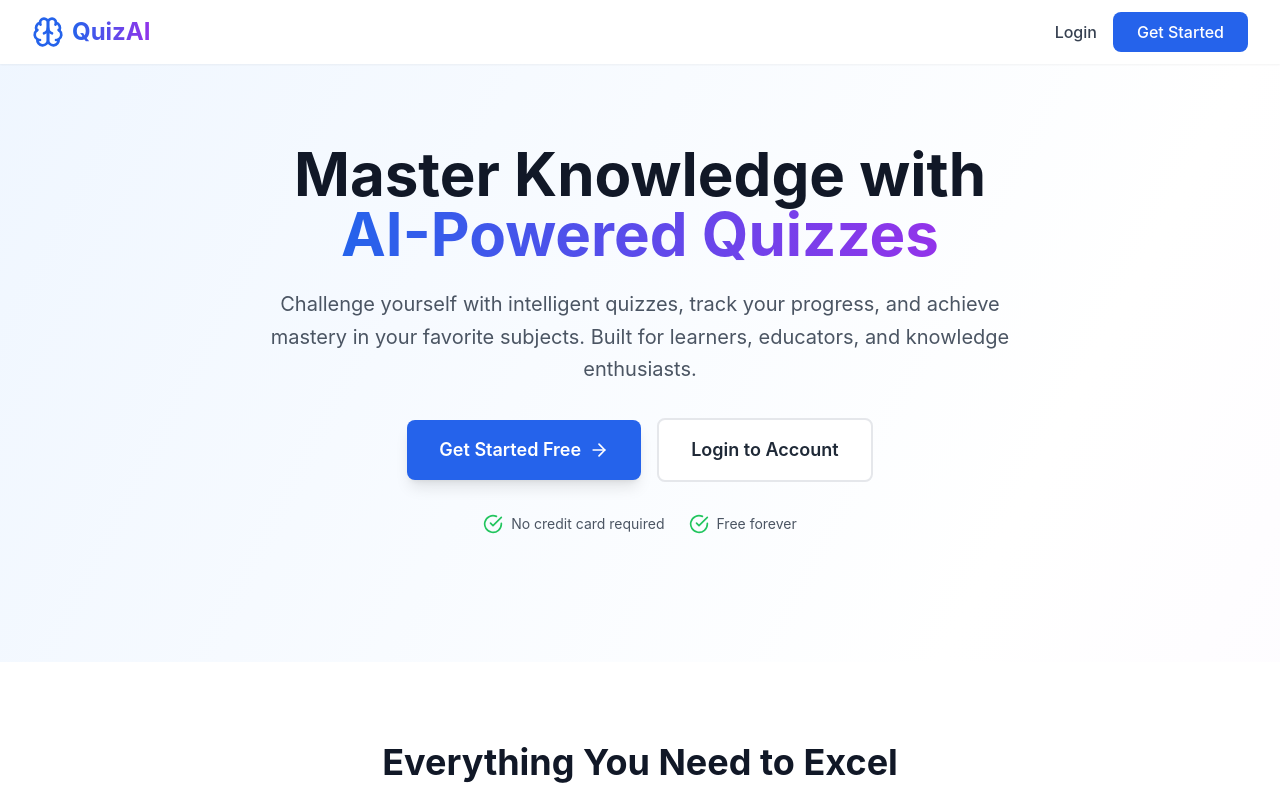
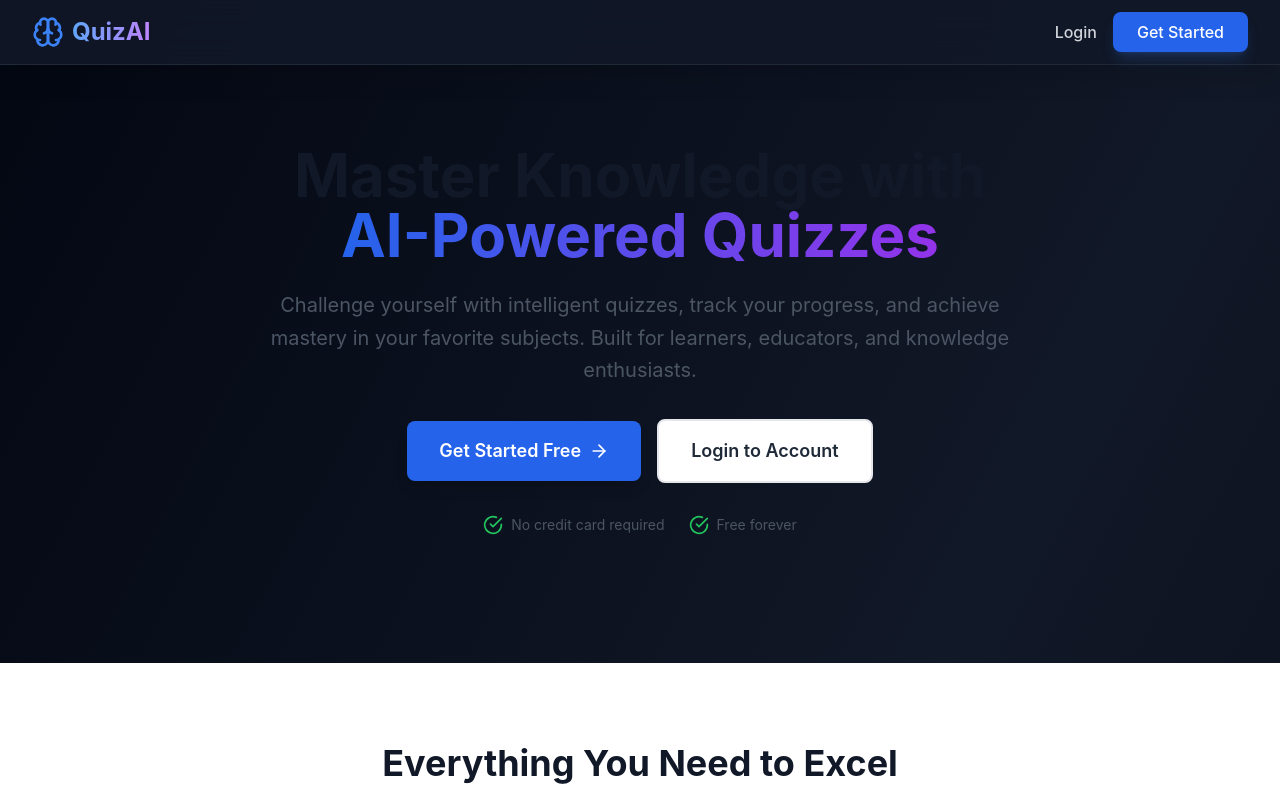
Before and after one commit to kartiksrathod/Java_QuizApp, a React (Vite) app in the folder frontend/: page / in a window 1280 px wide. Shown: the top 800 px of the page. Built offline with nearby package versions, Linux system fonts and the light colour scheme.

Commit message:
auto-commit for a5a376ff-1a85-43b9-98b1-23e8c75f806d

```diff
--- a/frontend/src/components/Home.jsx
+++ b/frontend/src/components/Home.jsx
@@ -48,28 +48,28 @@ const Home = () => {
   ];
 
   return (
-    <div className="min-h-screen bg-gradient-to-br from-blue-50 via-white to-purple-50">
+    <div className="min-h-screen bg-gradient-to-br from-gray-950 via-gray-900 to-gray-950">
       {/* Navigation */}
-      <nav className="bg-white shadow-sm sticky top-0 z-50">
+      <nav className="bg-gray-900 border-b border-gray-800 shadow-xl sticky top-0 z-50 backdrop-blur-lg bg-opacity-90">
         <div className="max-w-7xl mx-auto px-4 sm:px-6 lg:px-8">
           <div className="flex justify-between items-center h-16">
             <div className="flex items-center space-x-2">
-              <Brain className="w-8 h-8 text-blue-600" />
-              <span className="text-2xl font-bold bg-gradient-to-r from-blue-600 to-purple-600 bg-clip-text text-transparent">
+              <Brain className="w-8 h-8 text-blue-500" />
+              <span className="text-2xl font-bold bg-gradient-to-r from-blue-400 to-purple-400 bg-clip-text text-transparent">
                 QuizAI
               </span>
             </div>
             <div className="flex items-center space-x-4">
               <button
                 onClick={() => navigate('/login')}
-                className="text-gray-700 hover:text-blue-600 font-medium transition-colors"
+                className="text-gray-300 hover:text-blue-400 font-medium transition-colors"
                 data-testid="nav-login-btn"
               >
                 Login
               </button>
               <button
                 onClick={() => navigate('/register')}
-                className="bg-blue-600 hover:bg-blue-700 text-white px-6 py-2 rounded-lg font-medium transition-colors"
+                className="bg-blue-600 hover:bg-blue-700 text-white px-6 py-2 rounded-lg font-medium transition-colors shadow-lg shadow-blue-500/20"
                 data-testid="nav-register-btn"
               >
                 Get Started
```
